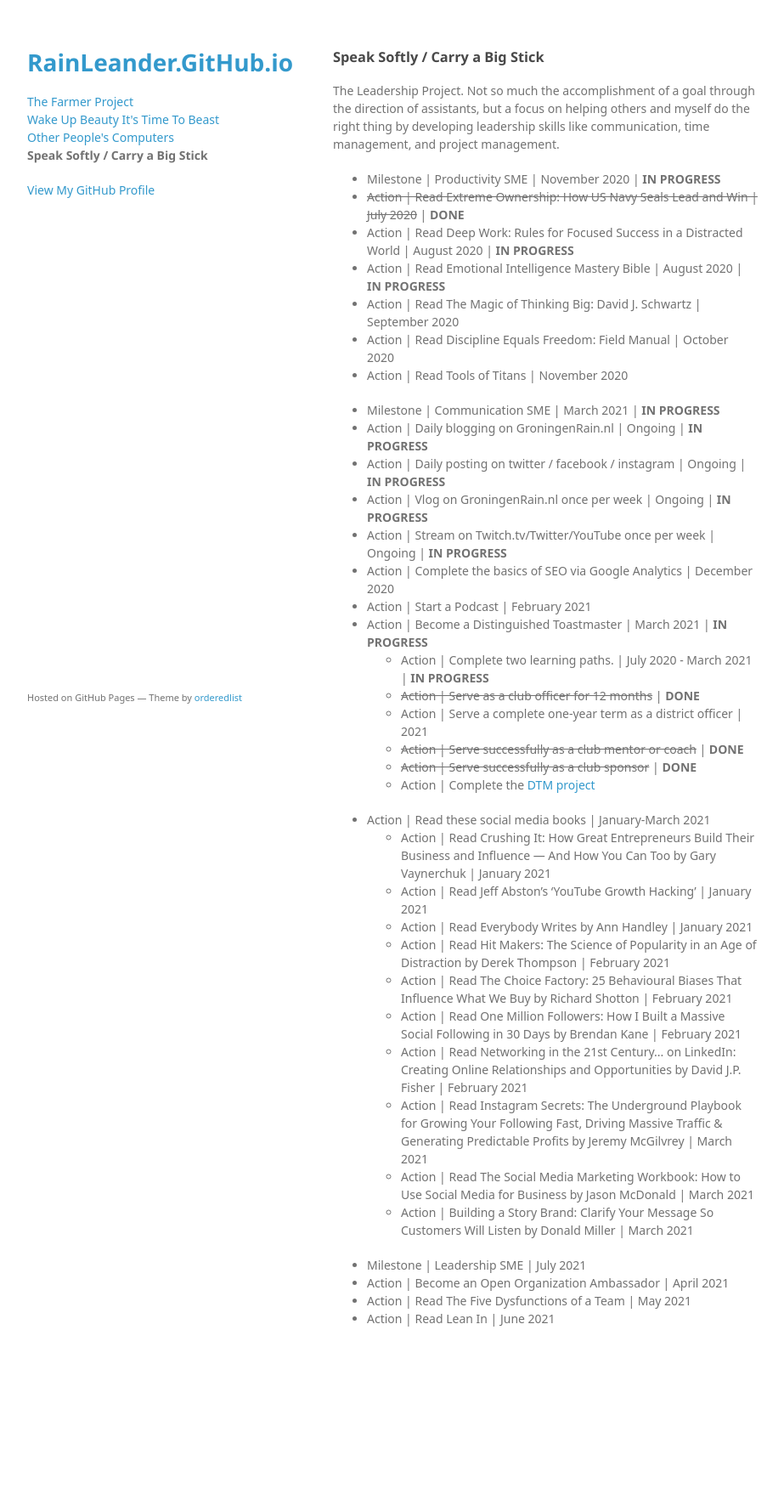
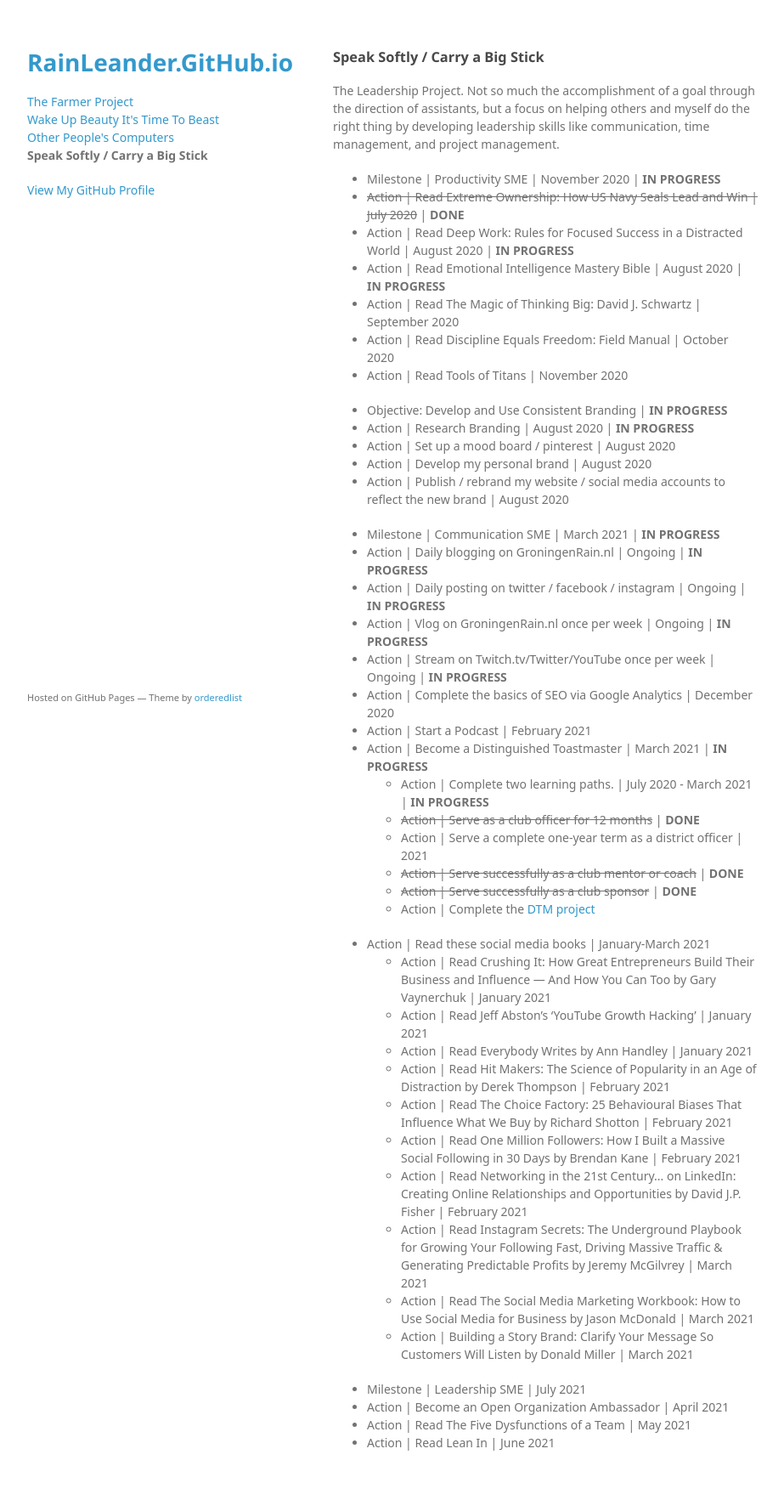
Before and after one commit to rainleander/rainleander.github.io, a Jekyll site: the page speak-softly.html, which Jekyll copies as it is, in a window 1280 px wide. Shown: the whole page at 85% size, without its empty margins (178-1101 px from the left). Built offline with Jekyll 4.4.1, drawn with Linux system fonts in a browser that asks for light colours; some web fonts are replaced; before the commit the page ends 1632 px from its top, so only the background shows below that.

Commit message:
Update speak-softly.html

```diff
--- a/speak-softly.html
+++ b/speak-softly.html
@@ -36,6 +36,12 @@
         <li>Action | Read The Magic of Thinking Big: David J. Schwartz | September 2020</li>
         <li>Action | Read Discipline Equals Freedom: Field Manual | October 2020</li>
         <li>Action | Read Tools of Titans | November 2020</li></ul>
+
+        <ul><li>Objective: Develop and Use Consistent Branding | <b>IN PROGRESS</b></li>
+          <li>Action | Research Branding | August 2020 | <b>IN PROGRESS</b></li>
+          <li>Action | Set up a mood board / pinterest | August 2020</li>
+          <li>Action | Develop my personal brand | August 2020</li>
+          <li>Action | Publish / rebrand my website / social media accounts to reflect the new brand | August 2020</li></ul>
 
         <ul><li>Milestone | Communication SME | March 2021 | <b>IN PROGRESS</b></li>
         <li>Action | Daily blogging on GroningenRain.nl | Ongoing | <b>IN PROGRESS</b></li>
```
